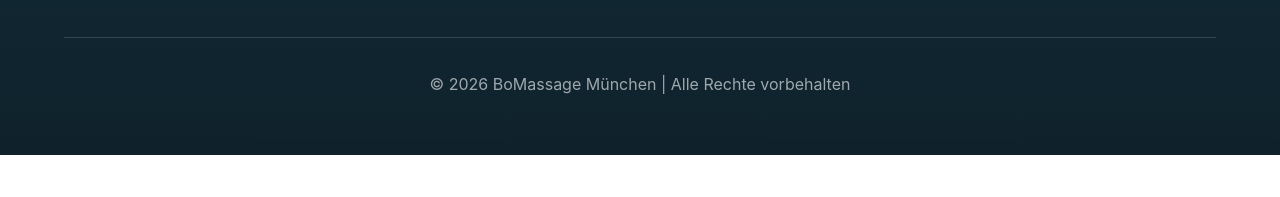
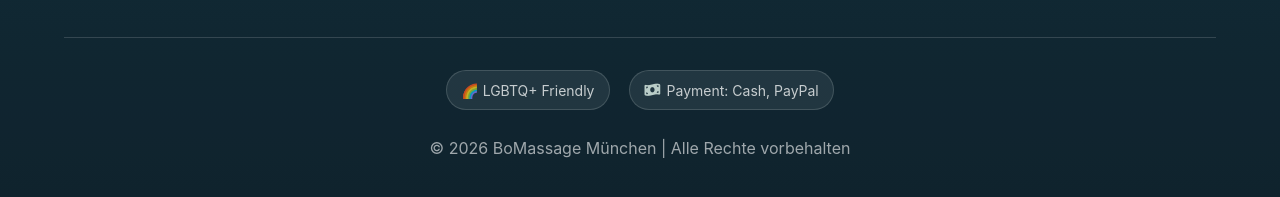
Before and after one commit to bomassage/bomassage, a plain HTML site: page index.html in a window 1280 px wide. Shown: the part 4507-4704 px from the top of the page. Before the commit the page ends 4662 px from the top, so only its background shows below. Drawn offline with Linux system fonts and the light colour scheme.

Commit message:
Add files via upload

```diff
--- a/index.html
+++ b/index.html
@@ -937,6 +937,29 @@
             .footer-social-row {
                 justify-content: center;
             }
+        }
+        .footer-badges {
+            margin-bottom: 1.5rem;
+        }
+        .footer-badges .lang-content.active {
+            display: flex;
+            justify-content: center;
+            flex-wrap: wrap;
+            gap: 0.8rem 1.2rem;
+        }
+        .footer-badge {
+            display: inline-flex;
+            align-items: center;
+            gap: 0.4rem;
+            background: rgba(186, 205, 200, 0.1);
+            border: 1px solid rgba(255,255,255,0.15);
+            color: var(--text-tertiary);
+            font-size: var(--fs-sm);
+            padding: 0.4rem 0.9rem;
+            border-radius: 999px;
+        }
+        .footer-badge i {
+            color: var(--accent-icon);
         }
         .footer-copyright {
             color: var(--text-muted);
@@ -1752,6 +1775,20 @@
             </div>
         </div>
         <hr class="footer-divider">
+        <div class="footer-badges">
+            <div class="lang-content active" data-lang="en">
+                <span class="footer-badge">🌈 LGBTQ+ Friendly</span>
+                <span class="footer-badge"><i class="fa-solid fa-money-bill-wave"></i> Payment: Cash, PayPal</span>
+            </div>
+            <div class="lang-content" data-lang="de">
+                <span class="footer-badge">🌈 LGBTQ+ freundlich</span>
+                <span class="footer-badge"><i class="fa-solid fa-money-bill-wave"></i> Zahlung: Bar, PayPal</span>
+            </div>
+            <div class="lang-content" data-lang="zh">
+                <span class="footer-badge">🌈 LGBTQ+ 友好</span>
+                <span class="footer-badge"><i class="fa-solid fa-money-bill-wave"></i> 支付方式：现金、PayPal</span>
+            </div>
+        </div>
         <div class="footer-copyright">
             © 2026 BoMassage München | Alle Rechte vorbehalten
         </div>
```
